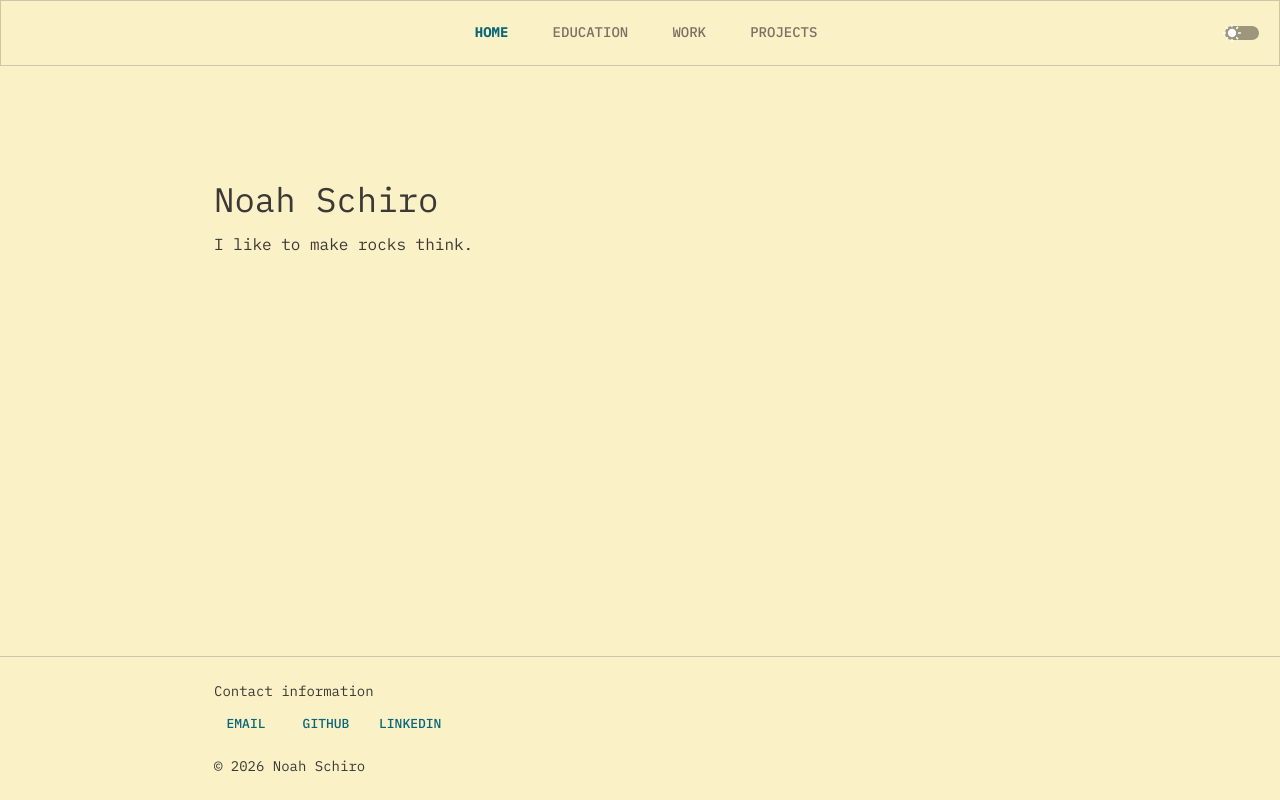
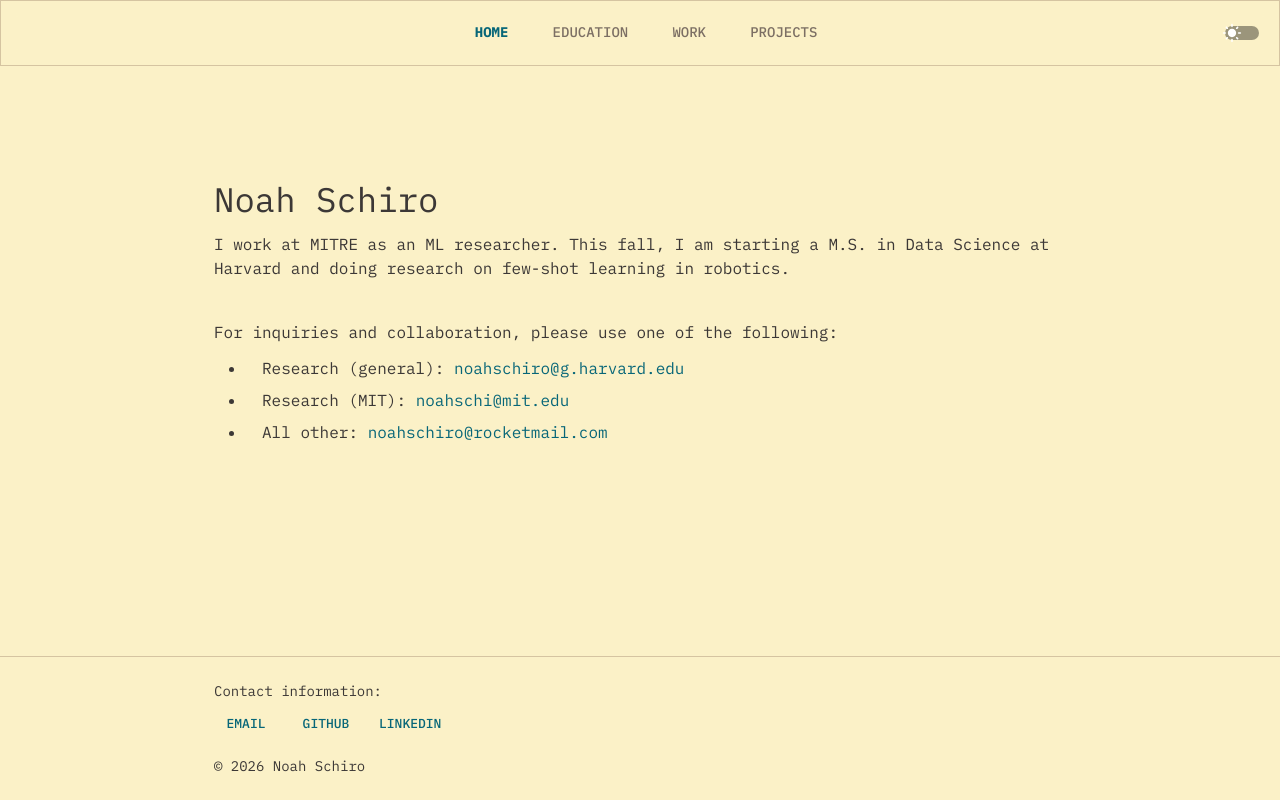
Before and after one commit to NoahSchiro/portfolio, a React (Vite) app: page / in a window 1280 px wide. Built offline with nearby package versions, Linux system fonts and the light colour scheme.

Commit message:
Small tweaks

```diff
--- a/src/App.tsx
+++ b/src/App.tsx
@@ -48,7 +48,17 @@ function App() {
     <ThemeProvider theme={theme}>
       <Box sx={{ display: 'flex', flexDirection: 'column', minHeight: '100vh' }}>
         <CssBaseline />
-        <AppBar position="sticky" color="transparent" elevation={0}>
+        <AppBar
+          position="sticky"
+          color="transparent"
+          elevation={0}
+          sx={{
+            backgroundColor:
+              mode === 'dark' ? 'rgba(40, 40, 40, 0.85)' : 'rgba(251, 241, 199, 0.85)',
+            backdropFilter: 'blur(8px)',
+            WebkitBackdropFilter: 'blur(8px)',
+          }}
+        >
           <Toolbar sx={{ justifyContent: 'center', gap: 2, position: 'relative' }}>
             <Tabs
               value={active}
--- a/src/components/Footer.tsx
+++ b/src/components/Footer.tsx
@@ -18,7 +18,7 @@ function Footer() {
     >
       <Container maxWidth="md">
         <Typography variant="body2" color="text.secondary">
-         Contact information
+         Contact information:
         </Typography>
         <Stack
           direction="row"
--- a/src/pages/Home.tsx
+++ b/src/pages/Home.tsx
@@ -1,7 +1,16 @@
 import Box from '@mui/material/Box'
+import Link from '@mui/material/Link'
 import Typography from '@mui/material/Typography'
+import List from '@mui/material/List'
+import ListItem from '@mui/material/ListItem'
 
-const about_me: string = "I like to make rocks think.";
+const about_me: string = 'I work at MITRE as an ML researcher. This fall, I am starting a M.S. in Data Science at Harvard and doing research on few-shot learning in robotics.';
+
+const emails = [
+  { label: 'noahschiro@g.harvard.edu', href: 'mailto:noahschiro@g.harvard.edu', use_case: 'Research (general)'},
+  { label: 'noahschi@mit.edu', href: 'mailto:noahschi@mit.edu', use_case: 'Research (MIT)'},
+  { label: 'noahschiro@rocketmail.com', href: 'mailto:noahschiro@rocketmail.com', use_case: 'All other'},
+]
 
 function Home() {
   return (
@@ -12,6 +21,21 @@ function Home() {
       <Typography color="text.secondary">
         {about_me}
       </Typography>
+      <Typography color="text.secondary" sx={{ mt: 5 }}>
+        For inquiries and collaboration, please use one of the following:
+      </Typography>
+      <List sx={{ listStyleType: 'disc', pl: 4 }}>
+        {emails.map((email) => (
+          <ListItem key={email.label} sx={{ display: 'list-item', py: 0.5 }}>
+            <Typography>
+              {email.use_case}:{' '}
+              <Link href={email.href} underline="hover">
+                {email.label}
+              </Link>
+            </Typography>
+          </ListItem>
+        ))}
+      </List>
     </Box>
   )
 }
--- a/src/pages/Projects.tsx
+++ b/src/pages/Projects.tsx
@@ -65,7 +65,7 @@ const projects: Project[] = [
       'Used the demand forecasts to simulate dynamic pricing based on price elasticity of demand, increasing simulated annual revenue by 58.6% ($6.6 million increase) versus flat pricing despite a 5.1% drop in ridership.',
     ],
     tags: ['Python', 'PyTorch', 'LSTM', 'SQLite', 'MLFlow', 'Time Series Forecasting'],
-    link: 'https://github.com/NoahSchiro',
+    link: 'https://github.com/NoahSchiro/bluebikes',
   },
 ]
 
@@ -157,7 +157,7 @@ function Projects() {
           <ProjectItem key={project.title} project={project} />
         ))}
       </Box>
-      <Typography variant="h3" component="h1" gutterBottom>
+      <Typography variant="h3" component="h1" sx={{ mt: 3}} gutterBottom>
         Personal Projects
       </Typography>
       <Box sx={{ display: 'grid', gap: 3 }}>
```
